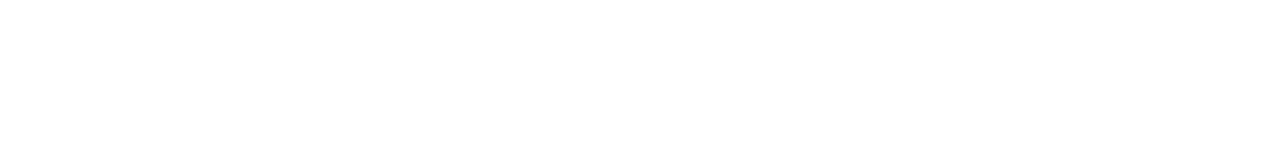
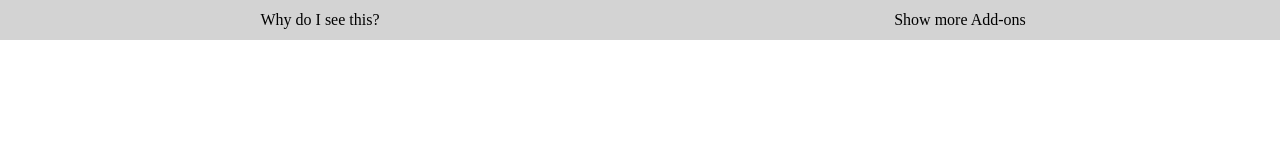
Before and after one commit to mozilla/addon-recommendation-shield-study, a website: page data/recommendation/recWindow.html in a window 1280 px wide. Drawn offline with Linux system fonts and the light colour scheme.

Commit message:
progress, not finished yet

```diff
--- a/data/recommendation/recWindow.html
+++ b/data/recommendation/recWindow.html
@@ -30,5 +30,13 @@
     </div>
     <div id="recs">
     </div>
+    <footer>
+      <div id="why-button">
+        Why do I see this?
+      </div>
+      <div id="more-button">
+        Show more Add-ons
+      </div>
+    </footer>
   </body>
 </html>
--- a/data/recommendation/style.scss
+++ b/data/recommendation/style.scss
@@ -54,3 +54,20 @@ body {
     font-weight: normal;
   }
 }
+
+footer {
+  display: flex;
+  height: 40px;
+  width: 100%;
+  div {
+    align-items: center;
+    background: lightgray;
+    display: flex;
+    height: inherit;
+    justify-content: center;
+    width: 50%;
+  }
+  div:hover {
+    cursor: pointer;
+  }
+}
```
Also changed, not shown: data/recommendation/style.css, lib/Recommend.js.
